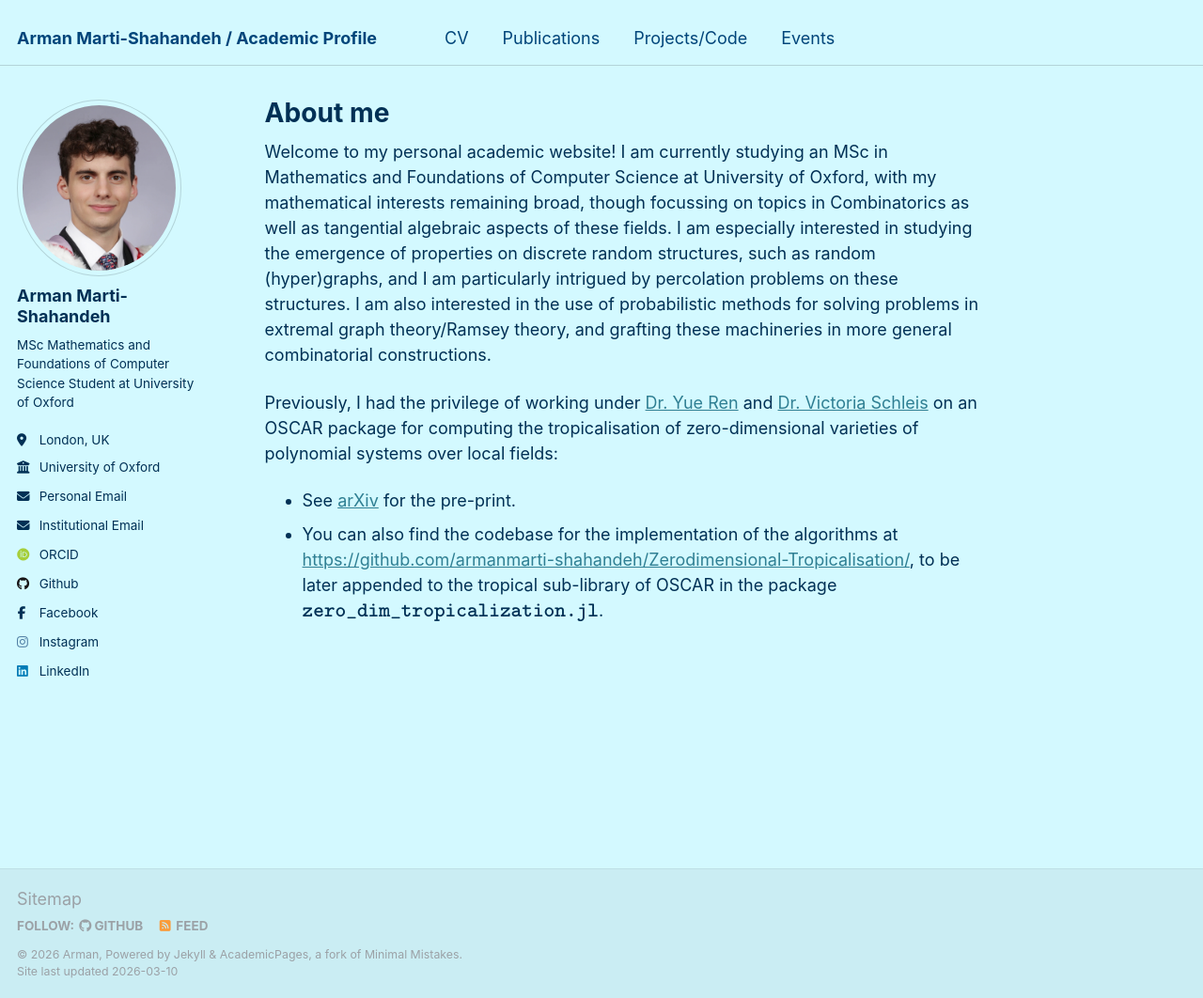
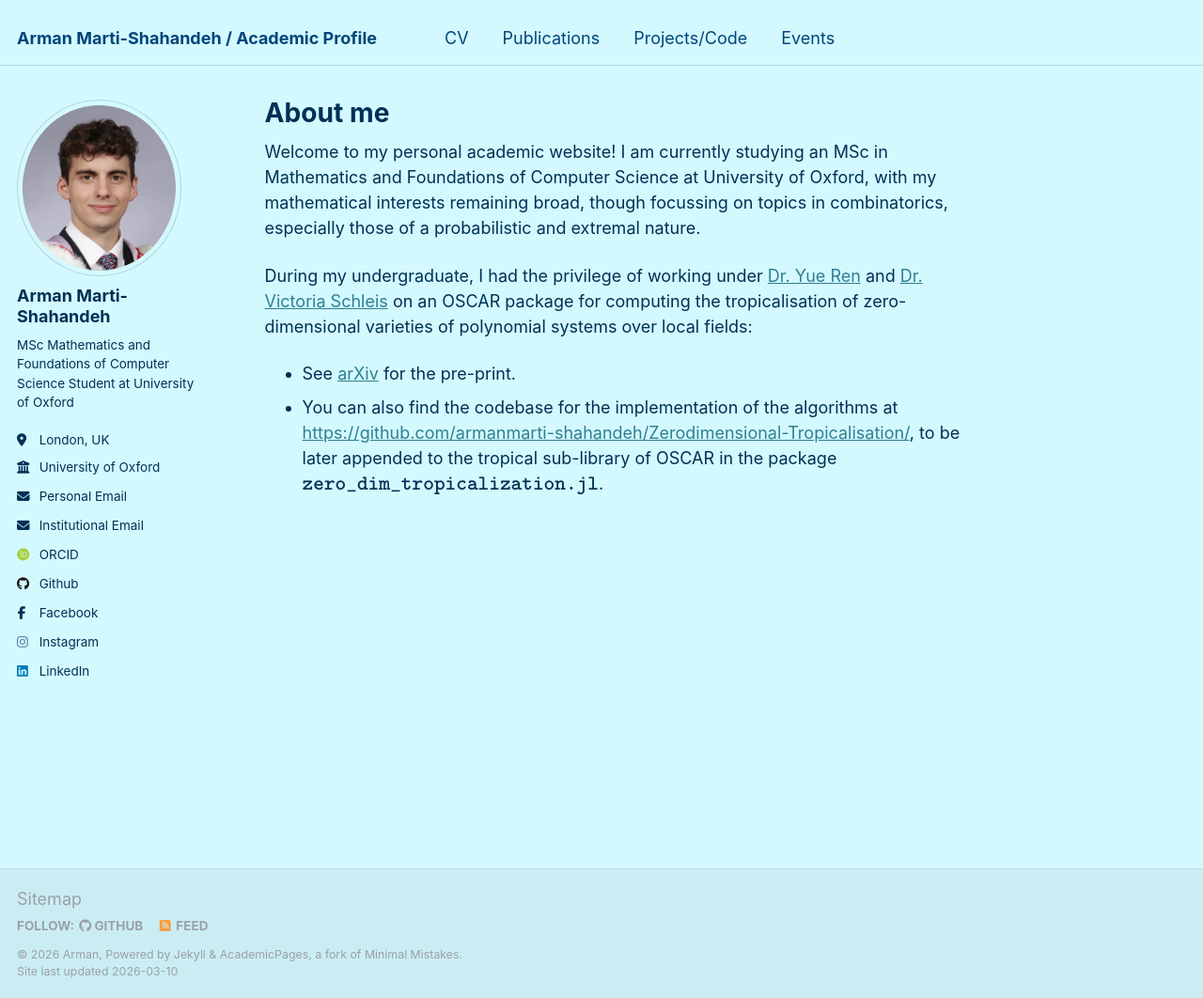
Before and after one commit to armanmarti-shahandeh/armanmarti-shahandeh.github.io, a Jekyll site: the page built from _pages/about.md, in a window 1280 px wide and 1062 px high. Shown: the whole window at 94% size. Built offline with Jekyll 4.4.1, drawn with Linux system fonts in a browser that asks for light colours; some web fonts are replaced.

Commit message:
too wordy

```diff
--- a/_pages/about.md
+++ b/_pages/about.md
@@ -7,8 +7,8 @@ redirect_from:
   - /about.html
 ---
 
-Welcome to my personal academic website! I am currently studying an MSc in Mathematics and Foundations of Computer Science at University of Oxford, with my mathematical interests remaining broad, though focussing on topics in Combinatorics as well as tangential algebraic aspects of these fields. I am especially interested in studying the emergence of properties on discrete random structures, such as random (hyper)graphs, and I am particularly intrigued by percolation problems on these structures. I am also interested in the use of probabilistic methods for solving problems in extremal graph theory/Ramsey theory, and grafting these machineries in more general combinatorial constructions.
+Welcome to my personal academic website! I am currently studying an MSc in Mathematics and Foundations of Computer Science at University of Oxford, with my mathematical interests remaining broad, though focussing on topics in combinatorics, especially those of a probabilistic and extremal nature.
 
-Previously, I had the privilege of working under [Dr. Yue Ren](https://www.yueren.de/) and [Dr. Victoria Schleis](https://victoriaschleis.github.io/index.html) on an OSCAR package for computing the tropicalisation of zero-dimensional varieties of polynomial systems over local fields:
+During my undergraduate, I had the privilege of working under [Dr. Yue Ren](https://www.yueren.de/) and [Dr. Victoria Schleis](https://victoriaschleis.github.io/index.html) on an OSCAR package for computing the tropicalisation of zero-dimensional varieties of polynomial systems over local fields:
   * See [arXiv](https://arxiv.org/abs/2511.23298) for the pre-print.
   * You can also find the codebase for the implementation of the algorithms at [https://github.com/armanmarti-shahandeh/Zerodimensional-Tropicalisation/](https://github.com/armanmarti-shahandeh/Zerodimensional-Tropicalisation/), to be later appended to the tropical sub-library of OSCAR in the package $$\texttt{zero_dim_tropicalization.jl}$$.
```
Also changed, not shown: 1 other file.
